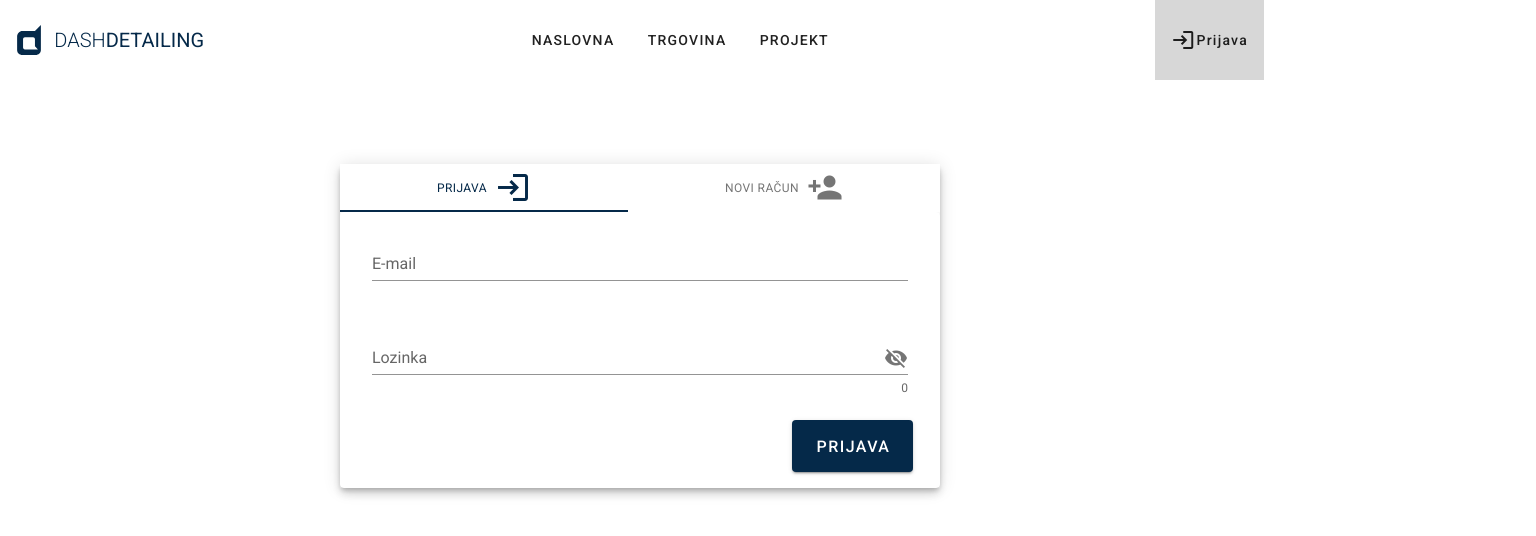
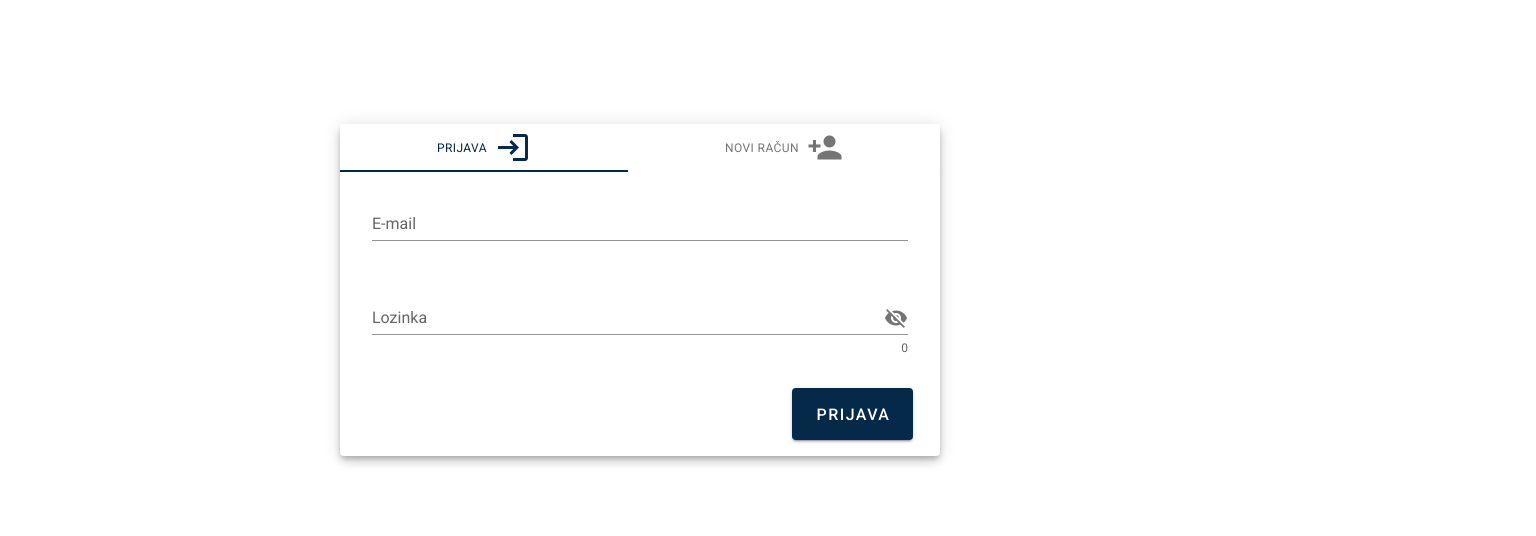
Before and after one commit to AidarKarimov315/Ecommerce-App-Vue, a Vue app: page /prijava in a window 1280 px wide. Shown: the top 536 px of the page, 1536 px wide, since content can reach past the window. Built offline with nearby package versions, Linux system fonts and the light colour scheme.

Commit message:
hide header on /prijava route

```diff
--- a/src/App.vue
+++ b/src/App.vue
@@ -1,7 +1,7 @@
 <template>
     <v-app class="">
      <meta name="viewport" content="width=device-width, height=device-height, initial-scale=1.0, user-scalable=0, minimum-scale=1.0, maximum-scale=1.0">
-       <Header />
+       <Header v-show="$route.path !== '/prijava'"/>
 
         <!-- Sizes your content based upon application components -->
       <v-main :class="{'pa-0':$route.path == '/'}">
--- a/src/views/auth/Login.vue
+++ b/src/views/auth/Login.vue
@@ -1,7 +1,7 @@
 <template>
     <v-row align="center" class="my-auto">
         <v-col class="my-auto">
-            <v-card class="mx-auto my-15" max-width="600px" min-width="250px" elevation="6">
+            <v-card class="mx-auto my-5" max-width="600px" min-width="250px" elevation="6">
                 <div>
                     <v-tabs v-model="tab" show-arrows background-color="" icons-with-text grow>
                         <v-tabs-slider></v-tabs-slider>
@@ -17,7 +17,7 @@
                                             <v-col cols="12">
                                                 <v-text-field v-model="loginEmail" :rules="loginEmailRules" label="E-mail" required></v-text-field>
                                             </v-col>
-                                            <v-col cols="12">
+                                            <v-col cols="12" class="mb-2">
                                                 <v-text-field v-model="loginPassword" :append-icon="showLoginPassword?'mdi-eye':'mdi-eye-off'" :rules="[rules.required, rules.min]" :type="showLoginPassword ? 'text' : 'password'" name="input-10-1" label="Lozinka" hint="Minimalno 8 znakova." counter @click:append="showLoginPassword = !showLoginPassword"></v-text-field>
                                             </v-col>
                                             <v-col class="d-flex" cols="12" sm="6" xsm="12">
```
